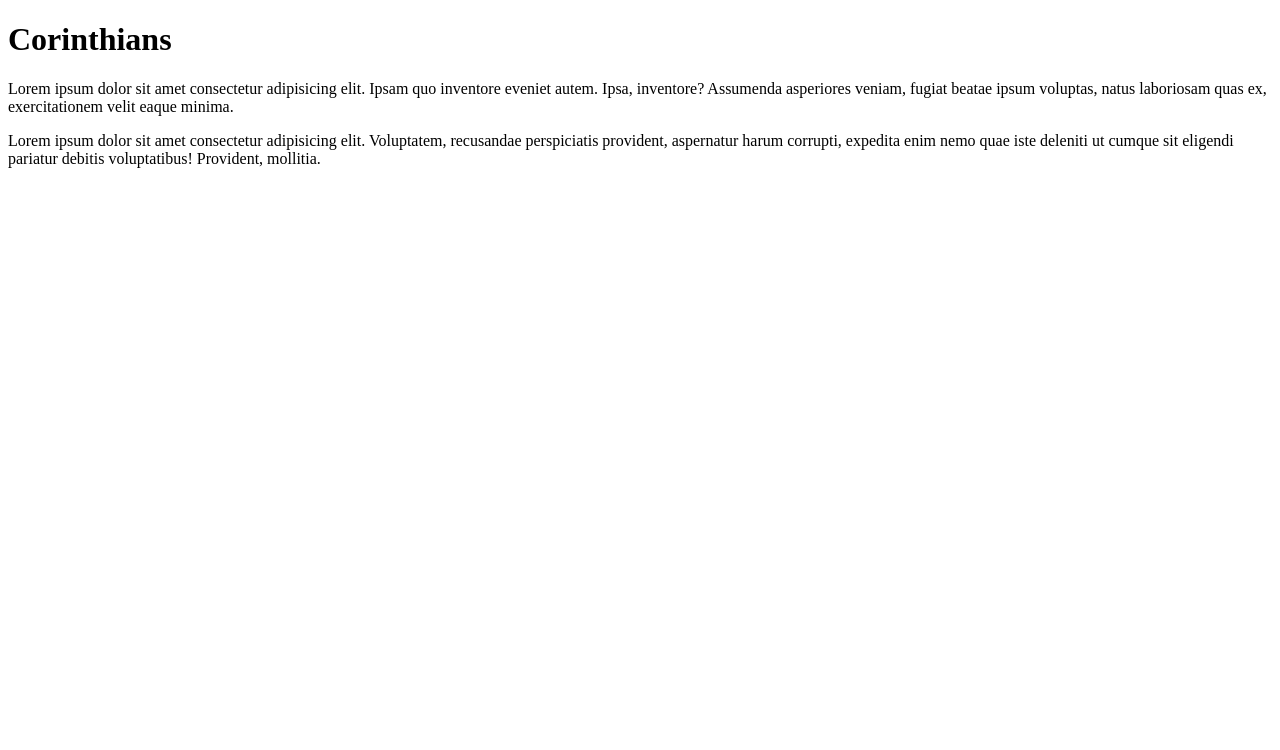
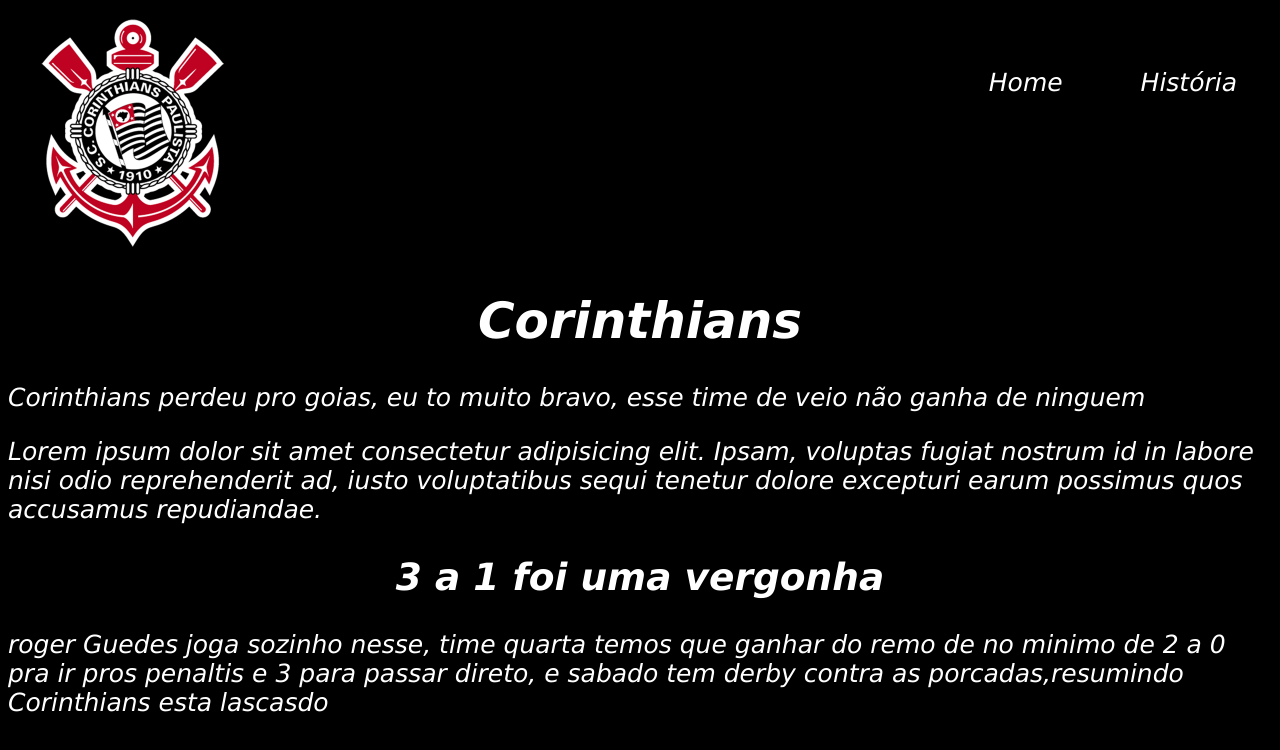
Before and after one commit to Ferprozin7/site7, a plain HTML site: page index.html in a window 1280 px wide. Drawn offline with Linux system fonts and the light colour scheme.

Commit message:
Add files via upload

```diff
--- a/estilo.css
+++ b/estilo.css
@@ -0,0 +1,29 @@
+body{
+    background-color: black;
+    color: white;
+    font-size: 25px;
+    font-style: italic;
+    font-family: 'Lucida Sans', 'Lucida Sans Regular', 'Lucida Grande', 'Lucida Sans Unicode', Geneva, Verdana, sans-serif;
+}
+h1{
+    text-align: center;
+}
+p{
+    text-size-adjust: 10px;
+}
+h2{
+    text-align: center;
+}
+.cabeçalho{
+    display: flex;
+    justify-content: space-between;
+
+}
+.imagem{
+    height: 250px;
+}
+.item-cabeçalho{
+    display: inline-block;
+    color: white;
+    margin: 35px;
+}
--- a/index.html
+++ b/index.html
@@ -8,12 +8,27 @@
     <link rel="stylesheet" href="estilo.css">
 </head>
 <body>
+    <header class="cabeçalho">
+        <img class="imagem" src="i.png" alt="">
+        <ul>
+            <li class="item-cabeçalho">Home</li>
+            <li class="item-cabeçalho">História</li>
+        </ul>
+    </header>
+
     <h1>Corinthians</h1>
+
     <p>
-     Lorem ipsum dolor sit amet consectetur adipisicing elit. Ipsam quo inventore eveniet autem. Ipsa, inventore? Assumenda asperiores veniam, fugiat beatae ipsum voluptas, natus laboriosam quas ex, exercitationem velit eaque minima.
+    Corinthians perdeu pro goias, eu to muito bravo, esse time de veio não ganha de ninguem
     </p>
     <p>
-        Lorem ipsum dolor sit amet consectetur adipisicing elit. Voluptatem, recusandae perspiciatis provident, aspernatur harum corrupti, expedita enim nemo quae iste deleniti ut cumque sit eligendi pariatur debitis voluptatibus! Provident, mollitia.
+        Lorem ipsum dolor sit amet consectetur adipisicing elit. Ipsam, voluptas fugiat nostrum id in labore nisi odio reprehenderit ad, iusto voluptatibus sequi tenetur dolore excepturi earum possimus quos accusamus repudiandae.
+    </p>
+    <h2>
+        3 a 1 foi uma vergonha
+    </h2>
+    <p>
+        roger Guedes joga sozinho nesse, time quarta temos que ganhar do remo de no minimo de 2 a 0 pra ir pros penaltis e 3 para passar direto, e sabado tem derby contra as porcadas,resumindo Corinthians esta lascasdo
     </p>
 </body>
 </html>
```
Also changed, not shown: i.png (added).
